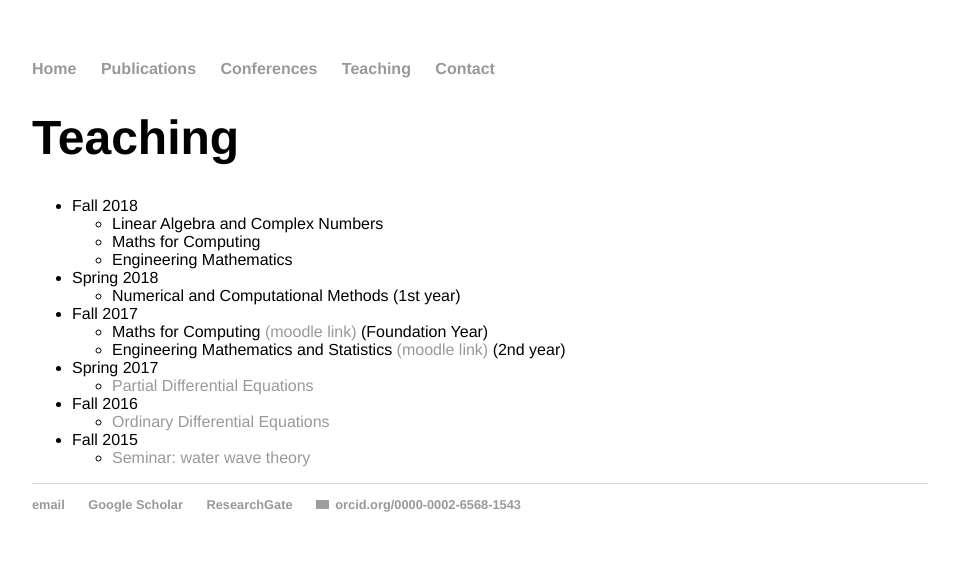
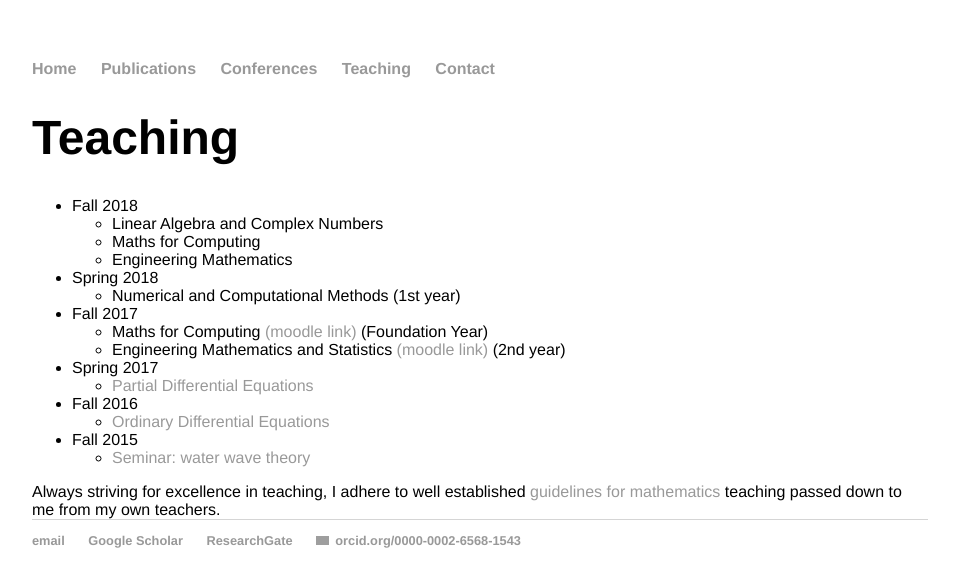
Before and after one commit to rstuhlmeier/rstuhlmeier.github.io, a Jekyll site: the page built from teaching/index.html, in a window 1280 px wide. Shown: the top 587 px of the page, without its empty margins (160-1119 px from the left). Built offline with Jekyll 4.4.1, drawn with Linux system fonts in a browser that asks for light colours; grey boxes are pictures that could not be loaded.

Commit message:
Update index.html

```diff
--- a/teaching/index.html
+++ b/teaching/index.html
@@ -36,3 +36,4 @@ title: Raphael Stuhlmeier - Teaching
 </ul>
 </li>
 </ul>
+Always striving for excellence in teaching, I adhere to well established <a href="teaching.html">guidelines for mathematics</a> teaching passed down to me from my own teachers.
```
